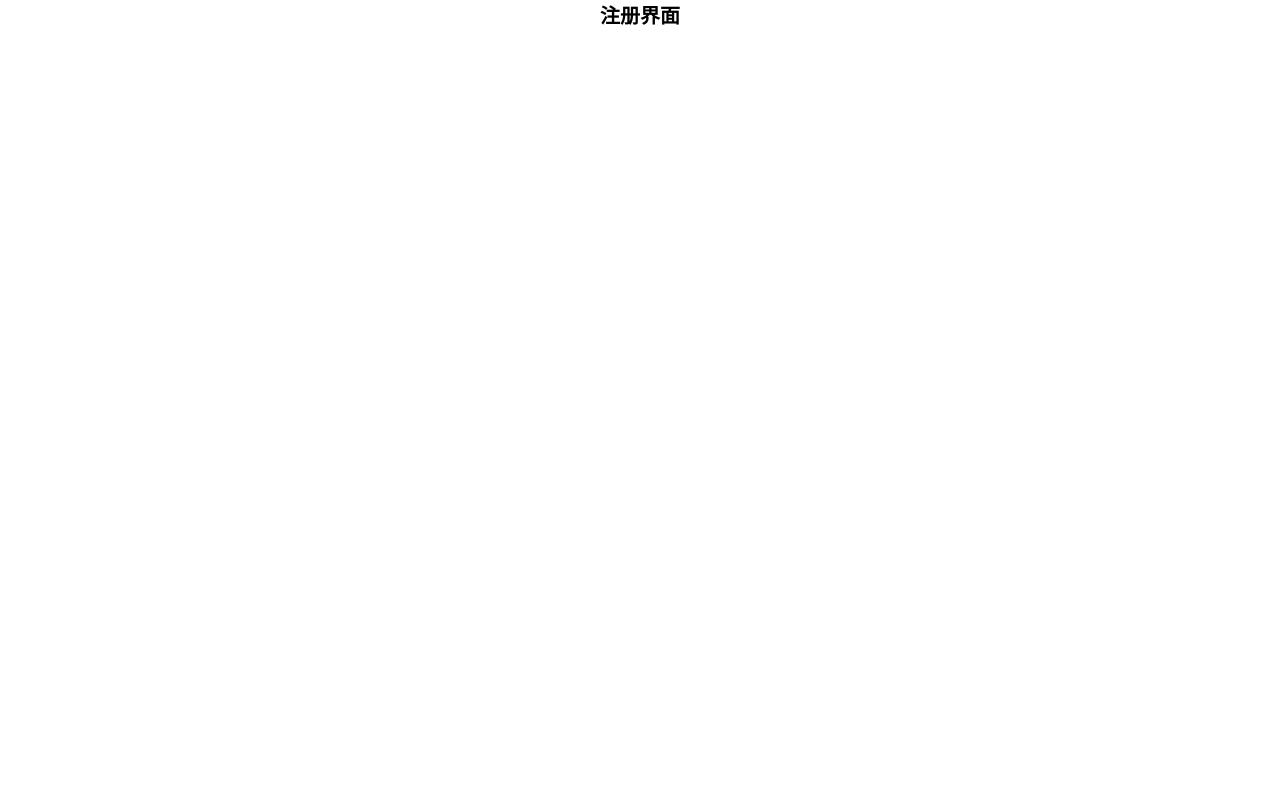
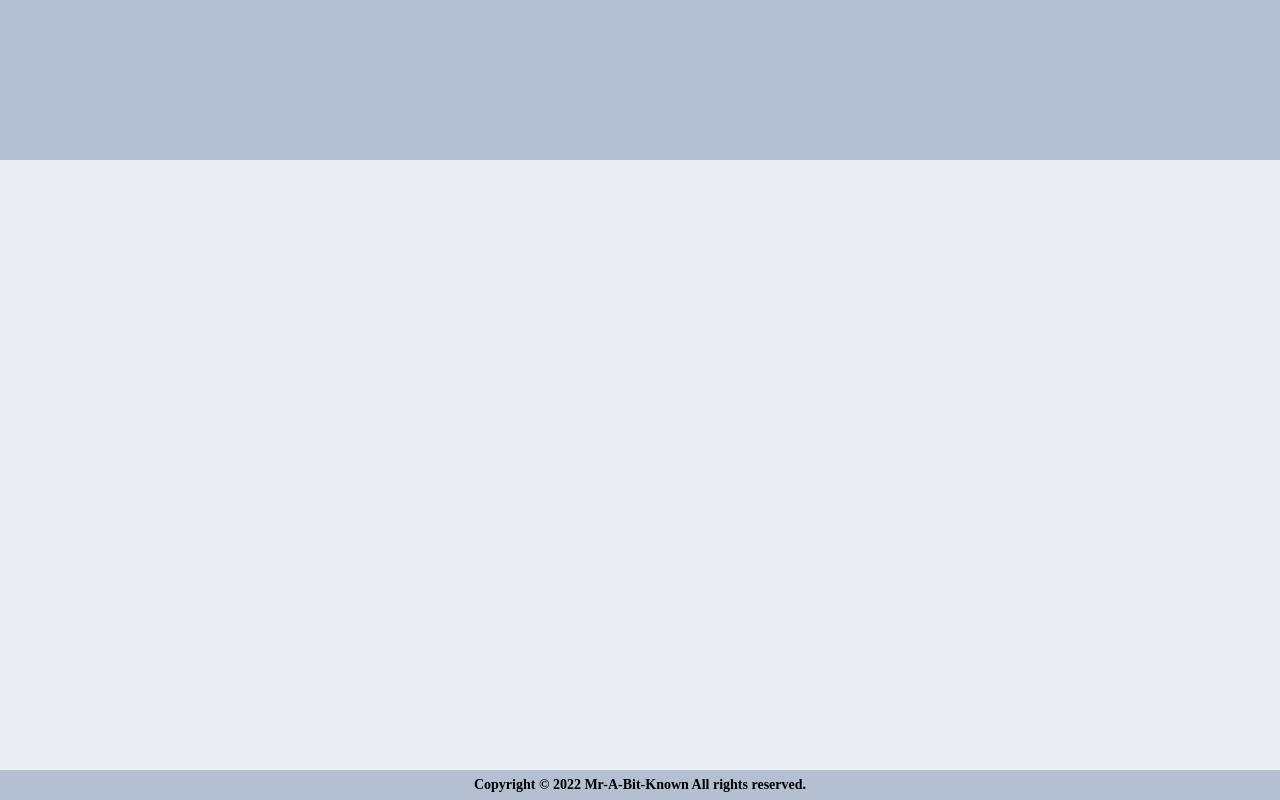
Before and after one commit to Mr-A-Bit-Known/VueGridLayout, a Vue app in the folder vue-grid-layout/: page /Pages/register in a window 1280 px wide. Built offline with nearby package versions, Linux system fonts and the light colour scheme.

Commit message:
注册页面架构完成

```diff
--- a/vue-grid-layout/index.html
+++ b/vue-grid-layout/index.html
@@ -4,6 +4,8 @@
 <head>
   <meta charset="utf-8">
   <meta name="viewport" content="width=device-width,initial-scale=1.0">
+  <meta http-equiv="pragram" content="no-cache">
+  <meta http-equiv="cache-control" content="no-cache, no-store, must-revalidate">
   <title>vue-express-service</title>
   <link rel="icon" href="static/favicon.ico" type="image/x-icon" />
   <link rel="shortcut icon" href="static/favicon.ico" type="image/x-icon" />
--- a/vue-grid-layout/src/Pages/HelloWorld.vue
+++ b/vue-grid-layout/src/Pages/HelloWorld.vue
@@ -44,10 +44,14 @@
                   >
                   <div class="selection">
                     <div class="registerAccount">
-                      <el-link @click="registerAccountFun()">没有账号?立即注册</el-link>
+                      <el-link @click="registerAccountFun()"
+                        >没有账号?立即注册</el-link
+                      >
                     </div>
                     <div class="forgetPassword">
-                      <el-link @click="passwordGetBack()">忘记密码?找回密码</el-link>
+                      <el-link @click="passwordGetBack()"
+                        >忘记密码?找回密码</el-link
+                      >
                     </div>
                   </div>
                 </el-form>
@@ -79,7 +83,7 @@ export default {
     };
   },
   methods: {
-    // 过去屏幕高度信息
+    // 获取屏幕高度信息
     getViewHeight() {
       const screenHeight =
         this.$getViewSize().height - (this.headerHeight + this.footerHeight);
@@ -91,12 +95,12 @@ export default {
     },
     // 注册账号
     registerAccountFun() {
-      alert("接口还没做哦...");
+      this.$router.push({ path: "/Pages/register" });
     },
     // 找回密码
     passwordGetBack() {
       alert("巧了,接口也没做哦...");
-    }
+    },
   },
   mounted() {
     this.getViewHeight();
--- a/vue-grid-layout/src/Pages/Register.vue
+++ b/vue-grid-layout/src/Pages/Register.vue
@@ -1,11 +1,44 @@
 <template>
-  <div class="registerWrapper">注册界面</div>
+  <div class="registerWrapper">
+    <el-container>
+      <el-header
+        class="Header"
+        :style="{ height: this.headerHeight + 'px' }"
+      ></el-header>
+      <el-main class="Main" :style="{ height: this.screenHeight + 'px' }">
+        <div class="registerBoxWrapper"></div>
+      </el-main>
+      <el-footer class="Footer" :style="{ height: this.footerHeight + 'px' }"
+        ><Footer></Footer
+      ></el-footer>
+    </el-container>
+  </div>
 </template>
 
 <script>
 export default {
   data() {
-    return {};
+    return {
+      headerHeight: 160,
+      footerHeight: 30,
+      // screenWidth: "",
+      screenHeight: "",
+    };
+  },
+  methods: {
+    // 过去屏幕高度信息
+    getViewHeight() {
+      const screenHeight =
+        this.$getViewSize().height - (this.headerHeight + this.footerHeight);
+      this.screenHeight = screenHeight;
+    },
+  },
+  mounted() {
+    this.getViewHeight();
+    window.addEventListener("resize", this.getViewHeight);
+  },
+  destroyed() {
+    window.removeEventListener("resize", this.getViewHeight, false);
   },
 };
 </script>
@@ -17,4 +50,18 @@ export default {
   display: flex;
   justify-content: center;
 }
+.Header {
+  background-color: #b3c0d1;
+  text-align: center;
+}
+.Main {
+  background-color: #e9eef3;
+  text-align: center;
+}
+.Footer {
+  background-color: #b3c0d1;
+  display: flex;
+  justify-content: center;
+  align-items: center;
+}
 </style>
```
